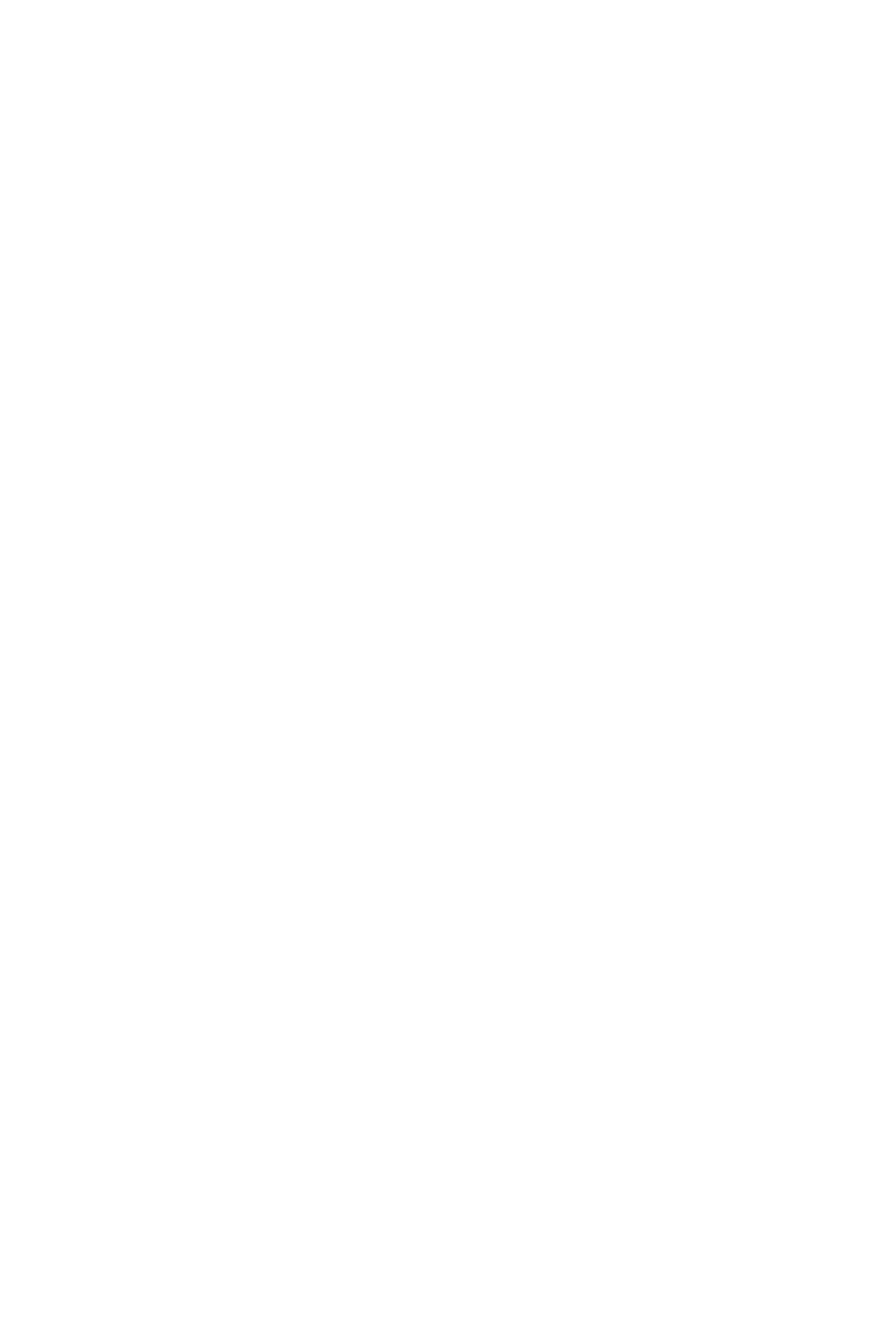
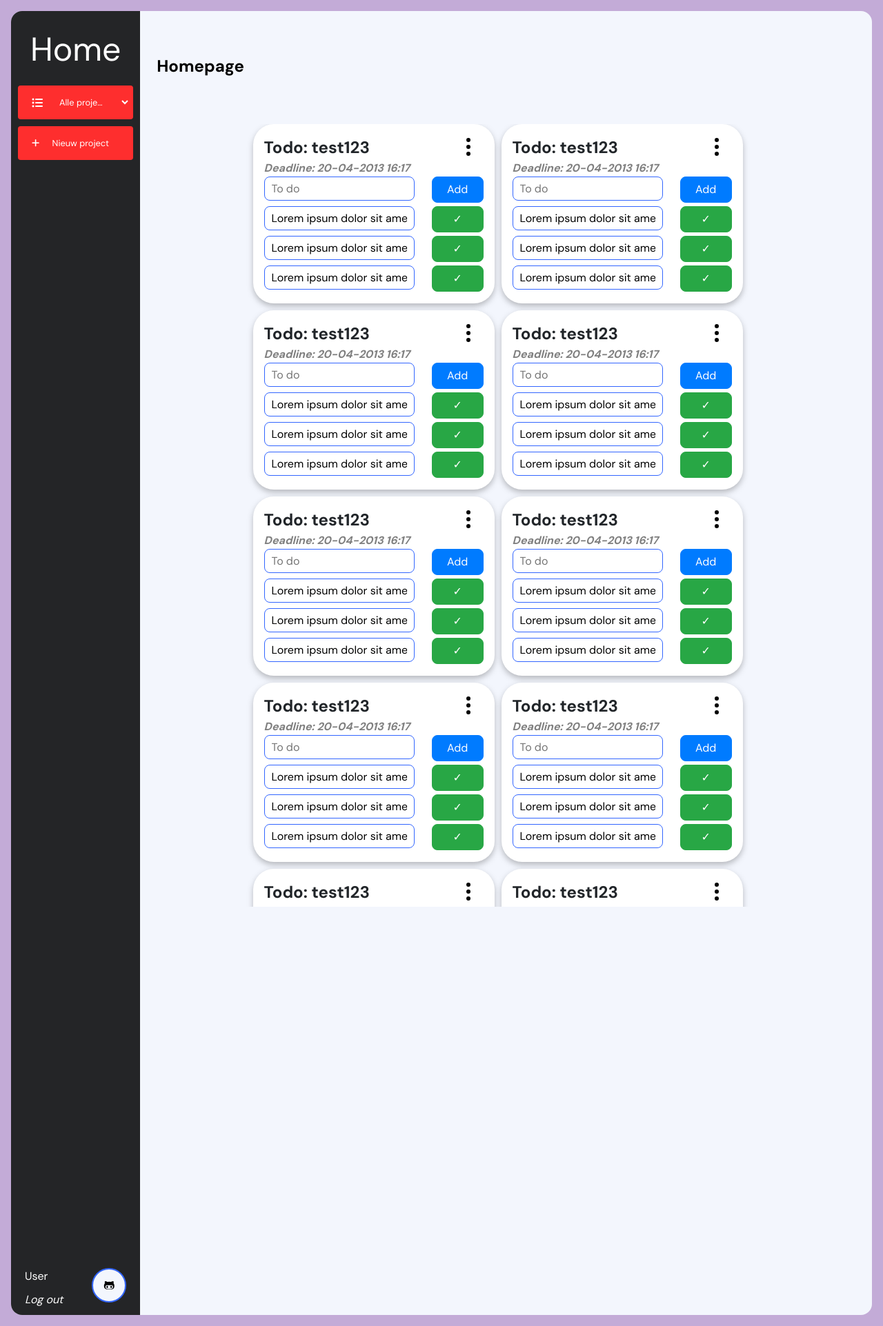
Before and after one commit to timvdlee/A4, a Django app: page /project-pagina in a window 1280 px wide. Before the commit the page is empty. Shown: the whole page at 69% size. Run offline with Django 4.2, Linux system fonts and the light colour scheme; some libraries are stand-ins or nearby versions.

Commit message:
project page todo style

```diff
--- a/Project_A4/ProjectApp/views.py
+++ b/Project_A4/ProjectApp/views.py
@@ -10,7 +10,15 @@ def home(request):
 
 
 def project_pagina(request):
-    return render(request, 'project-pagina.html')
+    todos = [
+        {
+            "name": "test123",
+            "deadline": "20-04-2013 16:17",
+            "subtodos": [{"description": "Lorem ipsum dolor sit amet, consectetur adipiscing elit. Duis at felis vitae nunc euismod molestie non et ligula. Nullam tempus, tortor eu fringilla maximus, nibh augue vehicula erat, at condimentum sapien lorem non sem. Sed fermentum hendrerit pretium. Nullam faucibus risus ac elit interdum, vel rutrum turpis rhoncus. Curabitur eget nibh in arcu auctor gravida. Phasellus porta ante non dolor scelerisque porttitor. Integer at egestas tortor. Vivamus pellentesque vehicula sagittis."} for _ in range(6)]
+        } for _ in range(10)
+    ]
+
+    return render(request, 'project-pagina.html',{"todos":todos})
 
 
 def project_toevoegen(request):
--- a/Project_A4/static/css/style.css
+++ b/Project_A4/static/css/style.css
@@ -358,3 +358,116 @@ body {
     font-weight: 600;
     margin-left: 50px;
   }
+
+
+  /* Todo's */
+
+  .todoWrapper {
+    display: flex;
+    flex-direction: row;
+    gap: 10px;
+    flex-wrap: wrap;
+    overflow-y: scroll;
+    justify-content: center;
+    flex: 2;
+  }
+
+  .todo {
+    display: flex;
+    flex-direction: column;
+    background-color: var(--primary-panel-color);
+    border-radius: 30px;
+    height: 260px ;
+    width: 350px;
+    padding: 16px;
+    filter: drop-shadow(0px 4px 4px rgba(0, 0, 0, 0.25));
+  }
+
+  .topTodo {
+    display: flex;
+    flex-direction: row;
+    justify-content: space-between;
+  }
+
+  .topTodo p {
+    margin: 0
+
+  }
+
+  .todoTitle {
+    font-size: var(--primary-font-size);
+    font-weight: 600;
+  }
+
+  .todoDeadline {
+    font-style: italic;
+    color: rgba(0.0, 0.0, 0.0, 0.5);
+    font-weight: 600;
+    display: flex;
+    justify-content: center;
+    align-items: center;
+  }
+
+
+  .todoEditBtn {
+    background: none;
+    border: none;
+  }
+
+  .todoEditBtn:focus {
+    outline: none;
+  }
+  .todoDots {
+    transform: rotate(90deg);
+    outline: none;
+
+  }
+
+  .bottomTodo {
+    display: flex;
+    flex-direction: column;
+    gap: 5px;
+    overflow: scroll;
+    scrollbar-width: none;
+    /* scroll-snap-type: block mandatory; TODO look at later */
+  }
+
+  .bottomTodo::-webkit-scrollbar{
+    display: none;
+  }
+
+.addSubTodo {
+  border: 1px solid var(--secondary-button-background);
+  border-radius: 8px;
+  width: 100%;
+  height: 35px;
+  padding: 10px;
+}
+
+
+.createSubTodo, .subTodo {
+  display: flex;
+  flex-direction: row;
+  justify-content: space-between;
+  gap: 25px;
+
+}
+
+
+
+.addTodoBtn{
+  border-radius: 8px;
+  width: 100px;
+}
+
+
+.projectContent{
+  display: flex;
+  flex-direction: column;
+}
+
+.pageBottom {
+  display: flex;
+  flex: 1;
+
+}
--- a/Project_A4/templates/project-pagina.html
+++ b/Project_A4/templates/project-pagina.html
@@ -0,0 +1,58 @@
+{% extends 'base.html' %}
+{% load static %}
+
+{% block extra_css %}
+{% endblock extra_css %}
+
+
+
+
+{% block content %}
+<div class="projectContent">
+
+    <div class='todoWrapper'>
+
+        {% for todo in todos %}
+
+        <div class="todo">
+            <div class="topTodo">
+                <div class="desc">
+                    <p class="todoTitle">Todo: {{todo.name}}</p>
+                    <p class="todoDeadline">Deadline: {{todo.deadline}}</p>
+                </div>
+                <div class="editBtnWrapper">
+                    <button class="todoEditBtn">
+                        <svg xmlns="http://www.w3.org/2000/svg" width="32" height="32" fill="currentColor" class="bi bi-three-dots todoDots" viewBox="0 0 16 16">
+                            <path d="M3 9.5a1.5 1.5 0 1 1 0-3 1.5 1.5 0 0 1 0 3zm5 0a1.5 1.5 0 1 1 0-3 1.5 1.5 0 0 1 0 3zm5 0a1.5 1.5 0 1 1 0-3 1.5 1.5 0 0 1 0 3z"/>
+                        </svg>
+                    </button>
+                    {% comment %} Edit button goes here {% endcomment %}
+                </div>
+            </div>
+            <div class="bottomTodo">
+                <form action="project-pagina" method="post">
+                    {% csrf_token %}
+                    <div class="createSubTodo">
+                        <input type="text" name="createTodo" class="addSubTodo" id="createTodo" value="" placeholder="To do">
+                        <button class="btn btn-primary addTodoBtn" type="submit">Add</button>
+                    </div>
+                </form>
+                {% for subTodo in todo.subtodos %}
+                <form action="project-pagina" method="post">
+                    {% csrf_token %}
+                    <div class="subTodo">
+                        <input readonly type="text" name="createTodo" class="addSubTodo" id="createTodo" value="{{subTodo.description}}" title="{{subTodo.description}}">
+                        <button class="btn btn-success addTodoBtn" type="submit">✓</button>
+                    </div>
+                </form>
+                {% endfor %}
+            </div>
+        </div>
+        {% endfor %}
+    </div>
+    <div class="pageBottom">
+
+
+    </div>
+</div>
+{% endblock content %}
```
Also changed, not shown: Project_A4/ProjectApp/forms.py (added).
